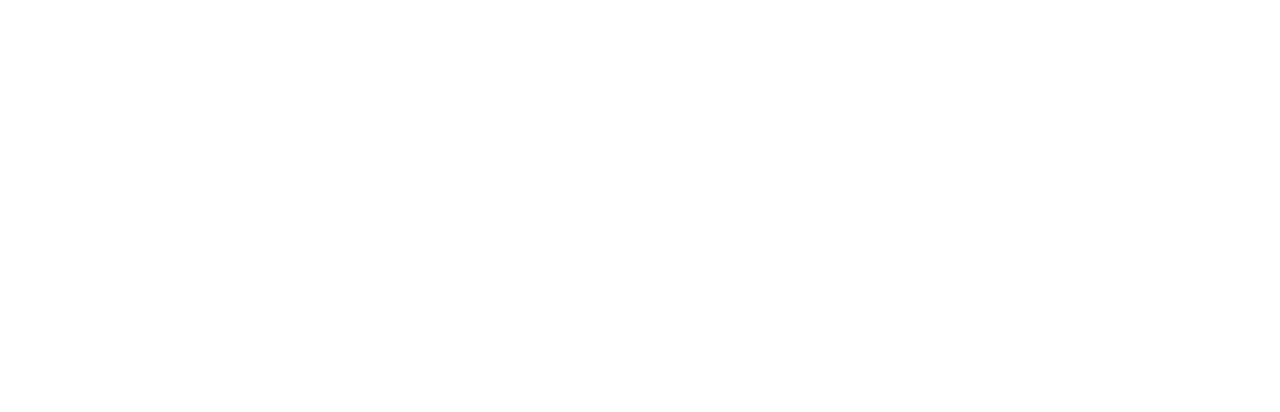
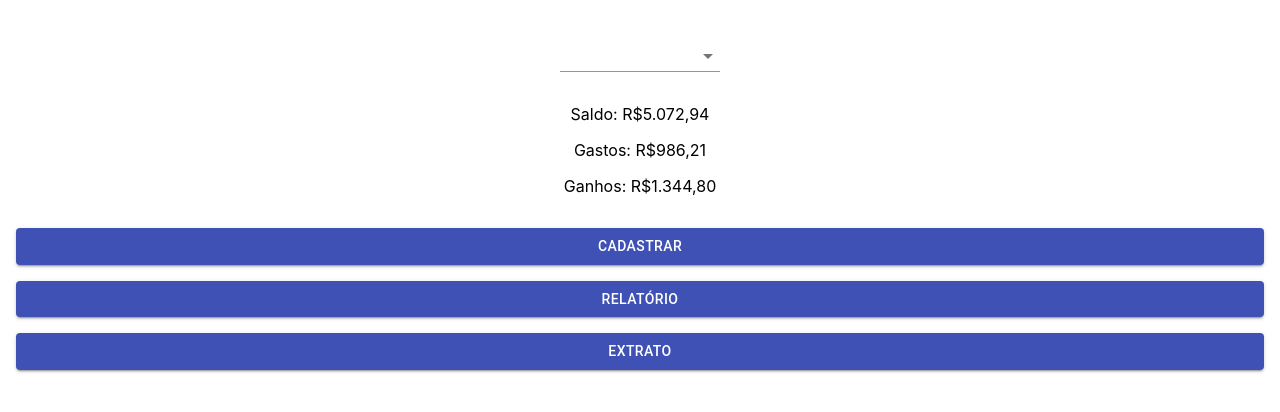
Before and after one commit to wilgnerl/vacathon-2020, a React (Create React App) app in the folder milk-app/: page /Tela_financeiro in a window 1280 px wide. Shown: the top 412 px of the page. Built offline with nearby package versions, Linux system fonts and the light colour scheme.

Commit message:
Tela financeiro inacabada

```diff
--- a/milk-app/src/App.js
+++ b/milk-app/src/App.js
@@ -5,6 +5,7 @@
 import { BrowserRouter as Router, Route, Switch} from 'react-router-dom';
 import Tela_inicial from './Tela_inicial';
 import Tela_inicial2 from './Tela_inicial2';
+import Tela_financeiro from './Tela_financeiro';
 
 
 function App() {
@@ -15,6 +16,7 @@
           <Route path="/" exact component={Login}/>
           <Route path="/tela_inicial" component={Tela_inicial}/>]
           <Route path="/tela_inicial2" component={Tela_inicial2}/>
+          <Route path="/Tela_financeiro" component={Tela_financeiro}/>
         </Switch>
       </div>
     </Router>
--- /dev/null
+++ b/milk-app/src/Financeiro.css
@@ -0,0 +1,3 @@
+.botao {
+    margin-top: 4px;
+}
--- /dev/null
+++ b/milk-app/src/Tela_financeiro.js
@@ -0,0 +1,116 @@
+import React, { Component } from 'react';
+import { Button } from '@material-ui/core';
+import './App.css';
+import './Financeiro.css';
+import { Link as Link_Router} from "react-router-dom";
+import { makeStyles } from '@material-ui/core/styles';
+import MenuItem from '@material-ui/core/MenuItem';
+import FormControl from '@material-ui/core/FormControl';
+import Select from '@material-ui/core/Select';
+import FormHelperText from '@material-ui/core/FormHelperText';
+import { CenterFocusStrong } from '@material-ui/icons';
+
+const useStyles = makeStyles((theme) => ({
+    paper: {
+      marginTop: theme.spacing(3),
+      display: 'flex',
+      flexDirection: 'column',
+      paddingLeft: 16,
+      paddingRight:16,
+      alignItems: 'center',
+    },
+    button: {
+      display: 'block',
+      marginTop: theme.spacing(2),
+    },
+    formControl: {
+      margin: theme.spacing(2),
+      minWidth: 160,
+    },
+  }));
+
+
+
+export default function ControlledOpenSelect() {
+    const classes = useStyles();
+    const [age, setAge] = React.useState('');
+    const [open, setOpen] = React.useState(false);
+
+    const handleChange = (event) => {
+      setAge(event.target.value);
+    };
+
+    const handleClose = () => {
+      setOpen(false);
+    };
+
+    const handleOpen = () => {
+      setOpen(true);
+    };
+
+    return (
+        <div className={classes.paper}>
+
+
+        <FormControl className={classes.formControl}>
+          <Select
+            labelId="demo-controlled-open-select-label"
+            id="demo-controlled-open-select"
+            open={open}
+            onClose={handleClose}
+            onOpen={handleOpen}
+            value={age}
+            onChange={handleChange}
+            defaultValue={{value:5}}
+          >
+            <MenuItem value={1}>Janeiro</MenuItem>
+            <MenuItem value={2}>Fevereiro</MenuItem>
+            <MenuItem value={3}>Março</MenuItem>
+            <MenuItem value={4}>Abril</MenuItem>
+            <MenuItem value={5}>Maio</MenuItem>
+            <MenuItem value={6}>Junho</MenuItem>
+            <MenuItem value={7}>Julho</MenuItem>
+            <MenuItem value={8}>Agosto</MenuItem>
+            <MenuItem value={9}>Setebro</MenuItem>
+            <MenuItem value={10}>Outubro</MenuItem>
+            <MenuItem value={11}>Novembro</MenuItem>
+            <MenuItem value={12}>Dezembro</MenuItem>
+          </Select>
+        </FormControl>
+
+        <div>
+            <p>Saldo: R$5.072,94</p>
+            <p>Gastos: R$986,21</p>
+            <p>Ganhos: R$1.344,80</p>
+        </div>
+
+    {/* <Link_Router to="/"> */}
+      <Button
+        className={classes.button}
+        fullWidth
+        variant="contained"
+        color="primary"
+      >
+        Cadastrar
+      </Button>
+    {/* </Link_Router> */}
+
+      <Button
+        className={classes.button}
+        fullWidth
+        variant="contained"
+        color="primary"
+      >
+        Relatório
+      </Button>
+      <Button
+        className={classes.button}
+        fullWidth
+        variant="contained"
+        color="primary"
+      >
+        Extrato
+      </Button>
+      </div>
+    );
+  }
--- a/milk-app/src/Tela_inicial.js
+++ b/milk-app/src/Tela_inicial.js
@@ -5,22 +5,28 @@
 
 function Tela_inicial() {
     return (
+      <div class="tudo">
+
       <Link_Router to="/">
-      <Button
+        <Button
         fullWidth
         variant="contained"
         color="primary"
         >
         Voltar
-      </Button>
-      <Button
+        </Button>
+      </Link_Router>
+      <Link_Router to="/Tela_inicial2">
+
+        <Button
         fullWidth
         variant="contained"
         color="primary"
         >
         Tela2
-      </Button>
-    </Link_Router>
+        </Button>
+      </Link_Router>
+    </div>
   );
 }
 
--- a/milk-app/src/Tela_inicial2.js
+++ b/milk-app/src/Tela_inicial2.js
@@ -1,20 +1,25 @@
-import React from 'react';
-import { Button } from '@material-ui/core';
-import './App.css';
-import { Link as Link_Router} from "react-router-dom";
+import React, { Component } from 'react'
 
-function Tela_inicial() {
-  return (
-    <Link_Router to="/Tela_inicial">
-      <Button
-        fullWidth
-        variant="contained"
-        color="primary"
-      >
-        Tela 1
-      </Button>
-    </Link_Router>
-  )
+class Table extends Component {
+   constructor(props) {
+      super(props) //since we are extending class Table so we have to use super in order to override Component class constructor
+      this.state = { //state is by default an object
+         students: [
+            { id: 1, name: 'Wasif', age: 21, email: 'wasif@email.com' },
+            { id: 2, name: 'Ali', age: 19, email: 'ali@email.com' },
+            { id: 3, name: 'Saad', age: 16, email: 'saad@email.com' },
+            { id: 4, name: 'Asad', age: 25, email: 'asad@email.com' }
+         ]
+      }
+   }
+
+   render() { //Whenever our class runs, render method will be called automatically, it may have already defined in the constructor behind the scene.
+      return (
+         <div>
+            <h1>React Dynamic Table</h1>
+         </div>
+      )
+   }
 }
 
-export default Tela_inicial;
+export default Table //exporting a component make it reusable and
```
